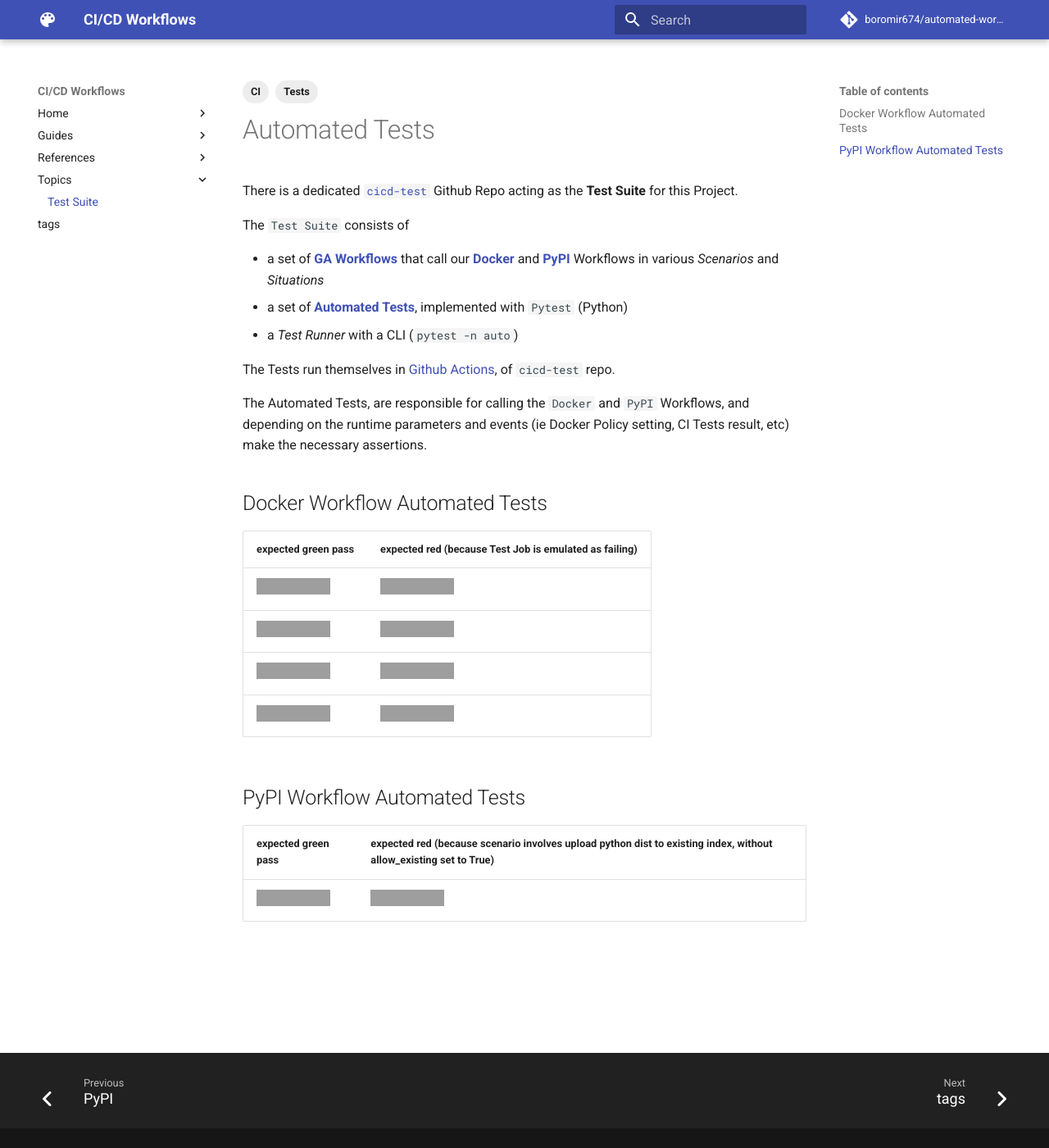
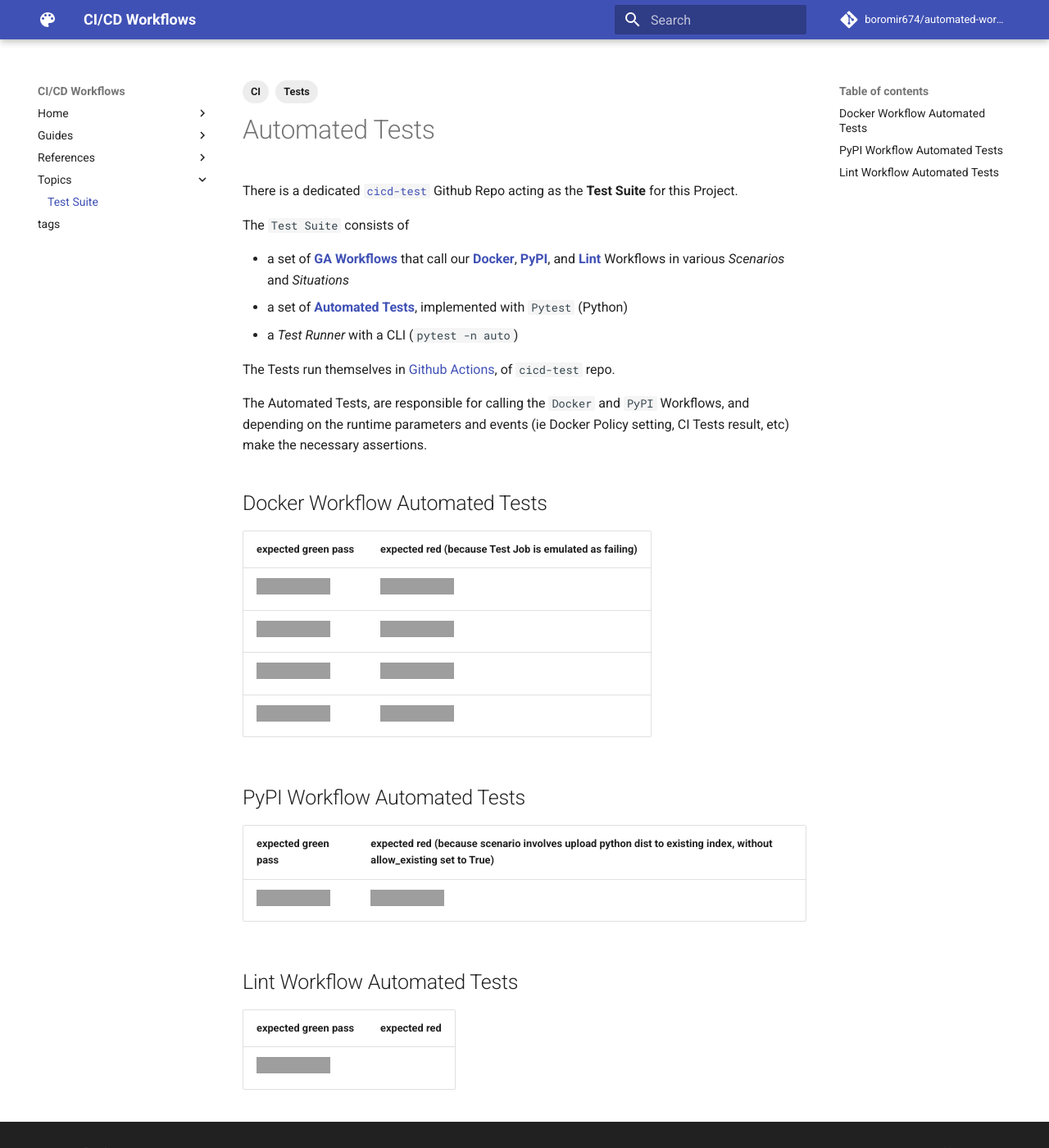
Before and after one commit to boromir674/automated-workflows, an MkDocs documentation site: the page built from docs/tests_index.md, in a window 1280 px wide and 1400 px high. Shown: the whole window at 82% size. Built offline with MkDocs 1.6.1 and Material for MkDocs 9.7.7, drawn with Linux system fonts in a browser that asks for light colours; comment, search, counter and statistics services are not loaded; grey boxes are pictures that could not be loaded.

```diff
--- a/.readthedocs.yaml
+++ b/.readthedocs.yaml
@@ -30,6 +30,7 @@ build:
       - chmod +x ./scripts/gen-workflow-ref.py
       - ./scripts/gen-workflow-ref.py ./.github/workflows/docker.yml > ./docs/ref_docker.md
       - ./scripts/gen-workflow-ref.py ./.github/workflows/pypi_env.yml > ./docs/ref_pypi_env.md
+      - ./scripts/gen-workflow-ref.py ./.github/workflows/lint.yml > ./docs/ref_lint.md
 
 
 # Build documentation in the "docs/" directory with mkdocs
--- a/docs/tests_index.md
+++ b/docs/tests_index.md
@@ -10,7 +10,7 @@ There is a dedicated [`cicd-test`](https://github.com/boromir674/cicd-test) Gith
 
 The `Test Suite` consists of
 
-- a set of [**GA Workflows**](https://github.com/boromir674/cicd-test/tree/main/.github/workflows) that call our [**Docker**](https://github.com/boromir674/automated-workflows/tree/main/.github/workflows/docker.yml) and [**PyPI**](https://github.com/boromir674/automated-workflows/tree/main/.github/workflows/pypi_env.yml) Workflows in various
+- a set of [**GA Workflows**](https://github.com/boromir674/cicd-test/tree/main/.github/workflows) that call our [**Docker**](https://github.com/boromir674/automated-workflows/tree/main/.github/workflows/docker.yml), [**PyPI**](https://github.com/boromir674/automated-workflows/tree/main/.github/workflows/pypi_env.yml), and [**Lint**](https://github.com/boromir674/automated-workflows/tree/main/.github/workflows/lint_env.yml) Workflows in various
 *Scenarios* and *Situations*
 - a set of [**Automated Tests**](https://github.com/boromir674/cicd-test/tree/main/tests), implemented with `Pytest` (Python)
 - a *Test Runner* with a CLI (`pytest -n auto`)
@@ -35,3 +35,10 @@ make the necessary assertions.
 | expected green pass   | expected red (because scenario involves upload python dist to existing index, without allow_existing set to True) |
 | --- | --- |
 |  [![gg](https://github.com/boromir674/cicd-test/actions/workflows/.github/workflows/pypi_test.yaml/badge.svg)](https://github.com/boromir674/cicd-test/actions/workflows/pypi_test.yaml)    |  ![](https://github.com/boromir674/cicd-test/actions/workflows/.github/workflows/pypi_test_red.yaml/badge.svg)  |
+
+
+## Lint Workflow Automated Tests
+
+| expected green pass   | expected red |
+| --- | --- |
+|  [![gg](https://github.com/boromir674/cicd-test/actions/workflows/.github/workflows/static_code_green.yaml/badge.svg)](https://github.com/boromir674/cicd-test/actions/workflows/static_code_green.yaml)    |    |
--- a/mkdocs.yml
+++ b/mkdocs.yml
@@ -63,6 +63,7 @@ nav:
   - References:
     - "Docker": "ref_docker.md"
     - "PyPI": "ref_pypi_env.md"
+    - "Lint": "ref_lint.md"
   - Topics:
     - "Test Suite": tests_index.md
   - tags: tags.md
```
Also changed, not shown: docs/ref_lint.md (added, +52 -0 lines), 1 other file.
